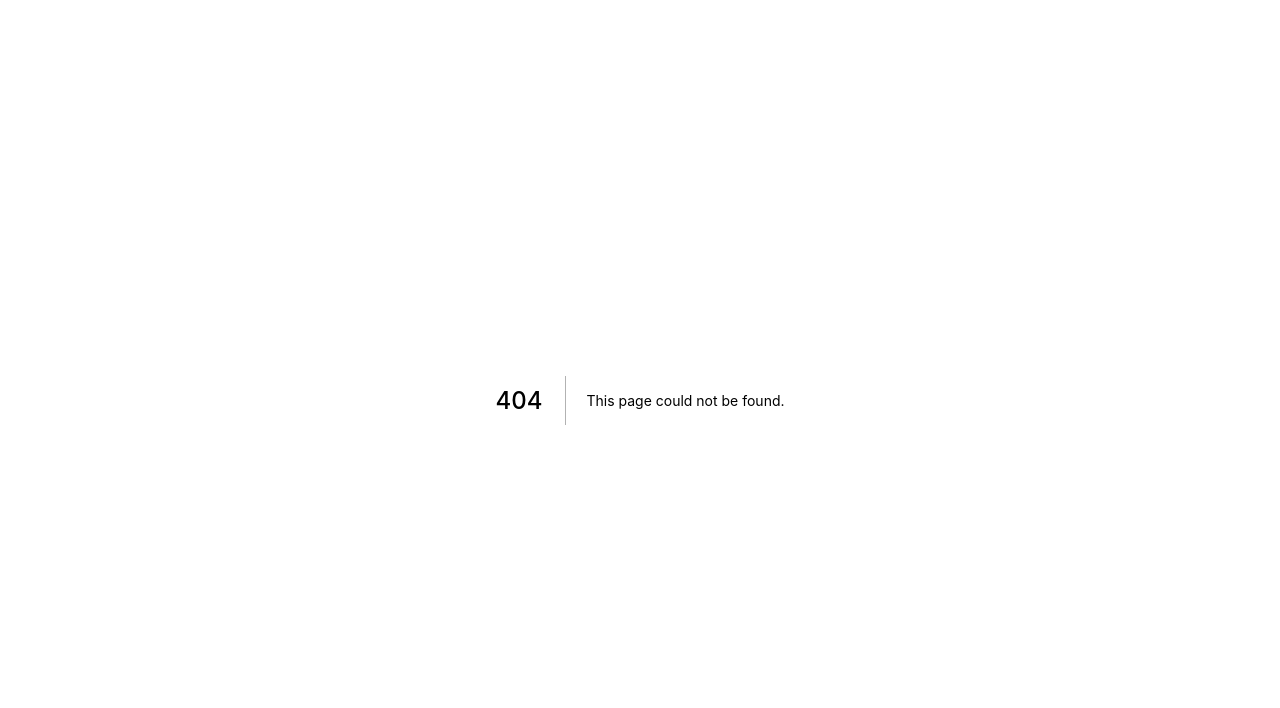
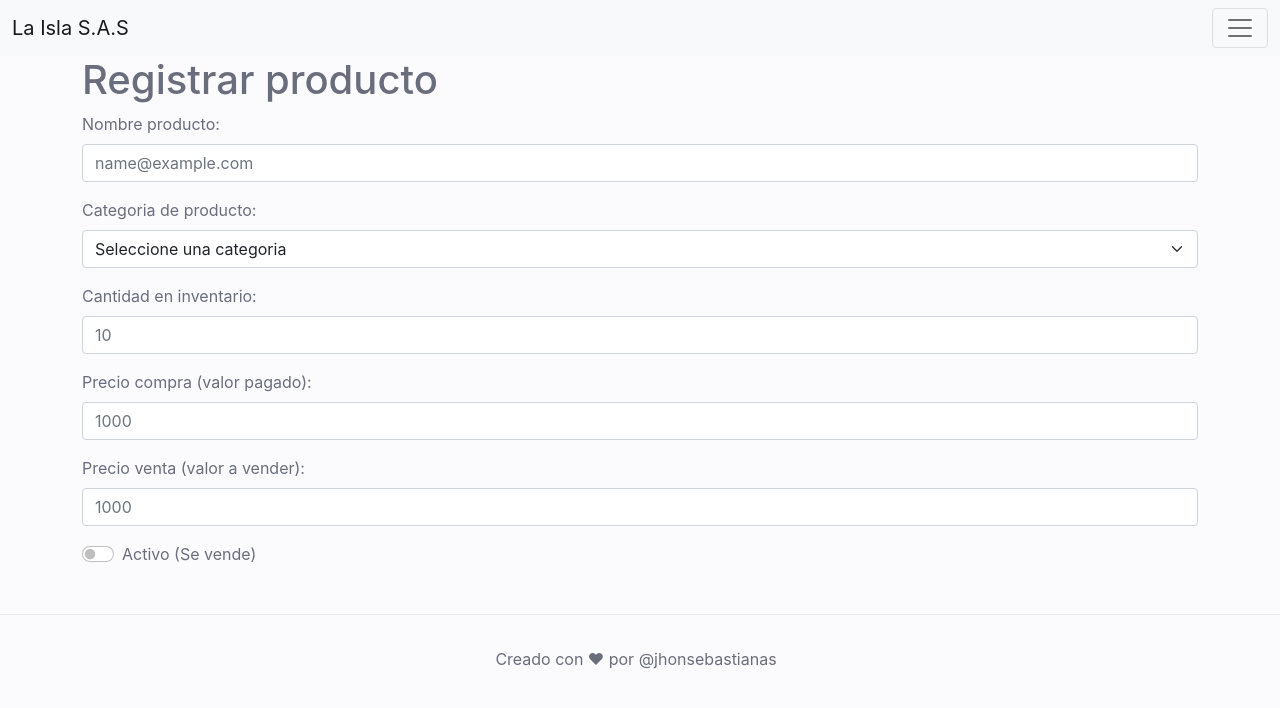
Before and after one commit to Segaretsu/SCI-La-Isla_frontend, a Next.js app: page /productos/registrar in a window 1280 px wide. Before the commit this address had no page. Shown: the top 708 px of the page. Built offline with nearby package versions, Linux system fonts and the light colour scheme.

Commit message:
dark-theme and product module - 09/02/2022, 07:36 p.m.

```diff
--- a/src/core/utils/utils.js
+++ b/src/core/utils/utils.js
@@ -4,6 +4,7 @@ const UTILS = {
     formatoMoneda,
     getClienteAnonimo,
     getEmpleadoAnonimo,
+    toggleNightTheme,
 }
 
 function formatoMoneda(valor) {
@@ -27,4 +28,22 @@ function getEmpleadoAnonimo() {
     };
 }
 
+
+/** Night theme */
+function toggleNightTheme() {
+    const darkTheme = 'dark-theme';
+    // Previously selected topic
+    const selectedTheme = localStorage.getItem('selected-theme');
+    // We obtain the current theme that the interface has by validating the dark-theme class
+    const getCurrentTheme = () => document.body.classList.contains(darkTheme) ? 'dark' : 'light';
+    // We validate if the user previously chose a topic
+    if (selectedTheme) {
+        document.body.classList[(selectedTheme === 'dark') ? 'add' : 'remove'](darkTheme);
+    }
+    // Active / deactivate the theme manually with the button
+    document.body.classList.toggle(darkTheme);
+    localStorage.setItem('selected-theme', getCurrentTheme());
+    console.log({ darkTheme, selectedTheme, })
+}
+
 export default UTILS;
--- a/src/layouts/menu.jsx
+++ b/src/layouts/menu.jsx
@@ -1,11 +1,37 @@
 import { APP_NAME } from '@config';
-import React from 'react';
-import { Container, Nav, Navbar, Offcanvas } from 'react-bootstrap';
+import React, { useState } from 'react';
+import { Container, Form, Nav, Navbar, Offcanvas } from 'react-bootstrap';
 import Link from 'next/link';
+import UTILS from '@core/utils/utils';
+import { useEffect } from 'react';
 
 const Menu = () => {
+
+    const darkThemeClass = 'dark-theme';
+
+    const [darkTheme, setDarkTheme] = useState(true);
+
+    useEffect(() => {
+        let mounted = true;
+        if (mounted) {
+
+            const isDarkThemeOn = localStorage.getItem('selected-theme') === 'dark';
+            if (isDarkThemeOn) {
+                document.body.classList['add'](darkThemeClass);
+            } else {
+                setDarkTheme(false);
+            }
+        }
+        return () => mounted = false;
+    }, [])
+
+    const changeTheme = () => {
+        UTILS.toggleNightTheme();
+        setDarkTheme(!darkTheme);
+    }
+
     return (
-        <Navbar bg="light" expand={false}>
+        <Navbar variant={(darkTheme) && 'dark' || 'light'} bg={(darkTheme) && 'dark' || 'light'} expand={false}>
             <Container fluid>
                 <Navbar.Brand href="/">{APP_NAME}</Navbar.Brand>
                 <Navbar.Toggle aria-controls="offcanvasNavbar" />
@@ -23,6 +49,13 @@ const Menu = () => {
                             <Nav.Link><Link href='/compra-cliente-sitio'>Compra en sitio</Link></Nav.Link>
                             <Nav.Link><Link href='/compras/resumen-compras'>Resumen de compras</Link></Nav.Link>
                         </Nav>
+                        <Form.Check
+                            type="switch"
+                            id="toggleModoOscuro"
+                            label="Modo oscuro"
+                            checked={darkTheme}
+                            onClick={changeTheme}
+                        />
                     </Offcanvas.Body>
                 </Navbar.Offcanvas>
             </Container>
--- a/src/modules/compras-clientes/views/compra-cliente-sitio/compra-cliente-sitio-styles.js
+++ b/src/modules/compras-clientes/views/compra-cliente-sitio/compra-cliente-sitio-styles.js
@@ -1,8 +1,11 @@
 import Styled from 'styled-components';
 
 export const StyledResumenCompra = Styled.div`
+    // Box
+    box-shadow: rgba(0, 0, 0, 0.1) 0px 10px 15px -3px, rgba(0, 0, 0, 0.05) 0px 4px 6px -2px;
+
     // Background
-    background-color: var(--container-color-alt);
+    background-color: var(--container-color);
 
     // Bordes
     border-radius: 20px;
--- /dev/null
+++ b/src/modules/productos/views/registrar-producto/registrar-producto-view.jsx
@@ -0,0 +1,40 @@
+import { Container, Form } from "react-bootstrap";
+
+const RegistrarProductoView = () => {
+    return (
+        <Container>
+            <h1>Registrar producto</h1>
+            <Form>
+                <Form.Group className="mb-3" controlId="exampleForm.ControlInput1">
+                    <Form.Label>Nombre producto:</Form.Label>
+                    <Form.Control type="email" placeholder="name@example.com" />
+                </Form.Group>
+                <Form.Group className="mb-3" controlId="formBasicEmail">
+                    <Form.Label htmlFor='selectCategoria'>Categoria de producto:</Form.Label>
+                    <Form.Select id="selectCategoria" aria-label="Default select example">
+                        <option value="-1">Seleccione una categoria</option>
+                    </Form.Select>
+                </Form.Group>
+                <Form.Group className="mb-3" controlId="exampleForm.ControlInput1">
+                    <Form.Label>Cantidad en inventario:</Form.Label>
+                    <Form.Control type="number" placeholder="10" />
+                </Form.Group>
+                <Form.Group className="mb-3" controlId="exampleForm.ControlInput1">
+                    <Form.Label>Precio compra (valor pagado):</Form.Label>
+                    <Form.Control type="number" placeholder="1000" />
+                </Form.Group>
+                <Form.Group className="mb-3" controlId="exampleForm.ControlInput1">
+                    <Form.Label>Precio venta (valor a vender):</Form.Label>
+                    <Form.Control type="number" placeholder="1000" />
+                </Form.Group>
+                <Form.Check
+                    type="switch"
+                    id="custom-switch"
+                    label="Activo (Se vende)"
+                />
+            </Form>
+        </Container>
+    );
+}
+
+export default RegistrarProductoView;
--- a/src/pages/_app.js
+++ b/src/pages/_app.js
@@ -2,6 +2,7 @@ import { SEO } from '@config';
 import 'bootstrap/dist/css/bootstrap.min.css';
 import Head from 'next/head';
 import '../styles/globals.css';
+import '../styles/dark-theme-bootstrap.css';
 
 function MyApp({ Component, pageProps }) {
   const { AUTOR, DESCRIPTION, KEYWORDS, LARGE_TITLE, SITE_NAME, TITLE, TYPE, URL } = SEO;
--- /dev/null
+++ b/src/pages/productos/registrar/index.jsx
@@ -0,0 +1,13 @@
+import RegistrarProductoView from '@productos/views/registrar-producto/registrar-producto-view';
+import MainLayout from 'src/layouts/main-layout';
+
+
+const RegistrarProductoPage = () => {
+    return (
+        <MainLayout>
+            <RegistrarProductoView />
+        </MainLayout>
+    );
+}
+
+export default RegistrarProductoPage;
--- /dev/null
+++ b/src/styles/dark-theme-bootstrap.css
@@ -0,0 +1,32 @@
+/*======= FORMS =======*/
+
+.dark-theme .form-select {
+    background-color: var(--input-color);
+    color: var(--text-color);
+}
+
+.dark-theme .form-control {
+    background-color: var(--input-color);
+    color: var(--text-color);
+}
+
+.dark-theme .form-control-plaintext {
+    background-color: var(--input-color);
+    color: var(--text-color);
+}
+
+/*======= LISTS =======*/
+
+.dark-theme .list-group-item {
+    background-color: var(--input-color);
+    color: var(--text-color);
+}
+
+/*======= TABLE =======*/
+.dark-theme .table {
+    color: var(--text-color);
+}
+
+.dark-theme .table-striped>tbody>tr:nth-of-type(odd)>* {
+    color: var(--text-color);
+}
--- a/src/styles/globals.css
+++ b/src/styles/globals.css
@@ -81,6 +81,11 @@ body {
   margin: 0;
   font-family: -apple-system, BlinkMacSystemFont, Segoe UI, Roboto, Oxygen,
     Ubuntu, Cantarell, Fira Sans, Droid Sans, Helvetica Neue, sans-serif;
+  /* margin: 0 0 var(--header-height) 0; */
+  /* font-family: var(--body-font); */
+  font-size: var(--normal-font-size);
+  background-color: var(--body-color);
+  color: var(--text-color);
 }
 
 a {
```
Lines whose indentation alone changed are shown as unchanged.
